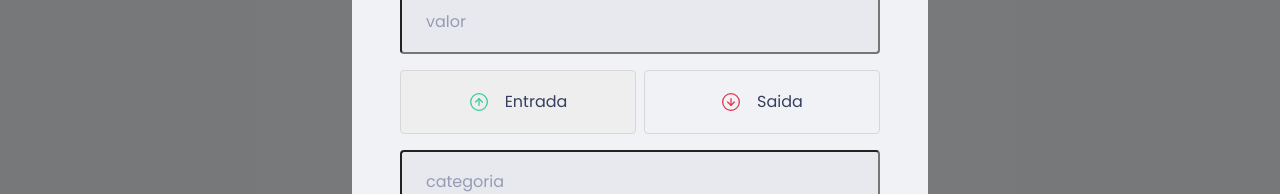
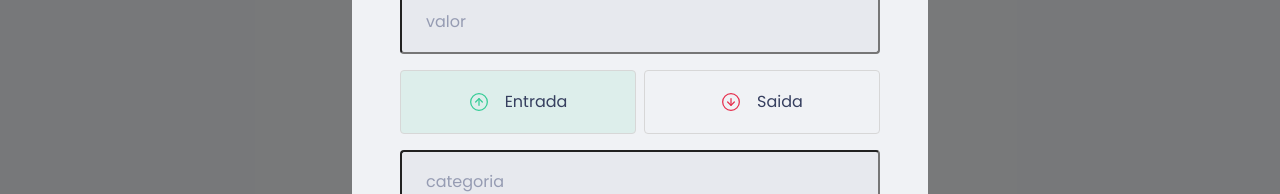
Before and after one commit to th1ago/dtmoney, a React (Create React App) app: page / in a window 1280 px wide. Both pictures are taken after a click on the button "Nova transacao". Shown: the part 328-522 px from the top of the page. Built offline with nearby package versions, Linux system fonts and the light colour scheme; what miragejs would draw is missing.

Commit message:
color the button

```diff
--- a/src/components/NewTransactionModal/index.tsx
+++ b/src/components/NewTransactionModal/index.tsx
@@ -39,6 +39,7 @@
                         type='button'
                         onClick={() => {setType('deposit')}}
                         isActive={type === 'deposit'}
+                        activeColor='green'
                     >
                         <img src={incomeImg} alt="Entrada" />
                         <span>Entrada</span>
@@ -47,6 +48,7 @@
                         type='button'
                         onClick={() => {setType('withdraw')}}
                         isActive={type === 'withdraw'}
+                        activeColor='red'
                     >
                         <img src={outcomeImg} alt="Saida" />
                         <span>Saida</span>
--- a/src/components/NewTransactionModal/styles.ts
+++ b/src/components/NewTransactionModal/styles.ts
@@ -1,5 +1,5 @@
 import styled from "styled-components";
-import { darken } from 'polished';
+import { darken, transparentize } from 'polished';
 
 export const Container = styled.form `
     h2{
@@ -59,14 +59,20 @@
 
 interface RadioBoxProps {
     isActive: boolean;
+    activeColor: 'green' | 'red';
 }
+
+const colors = {
+    green: '#33CC95',
+    red: '#E52E4D'
+};
 
 export const RadioBox = styled.button<RadioBoxProps> `
     height: 4rem;
     border: 1px solid #d7d7d7;
     border-radius: 0.25rem;
 
-    background: ${(props) => props.isActive ? '#eee' : 'transparent'};
+    background: ${(props) => props.isActive ? transparentize(0.9, colors[props.activeColor])  : 'transparent'};
 
     display: flex;
     align-items: center;
```
